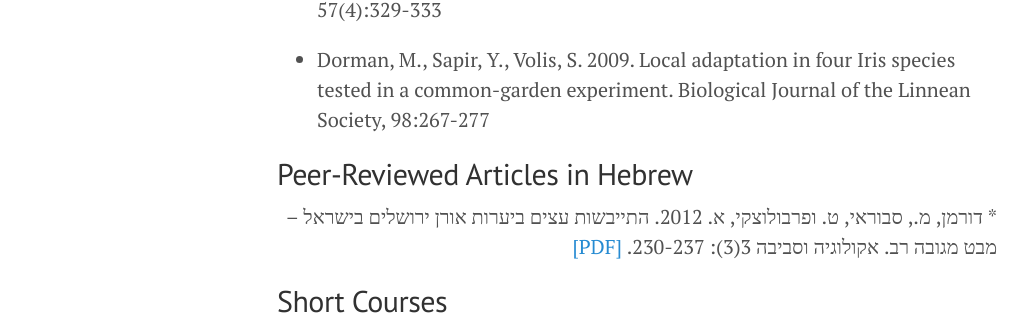
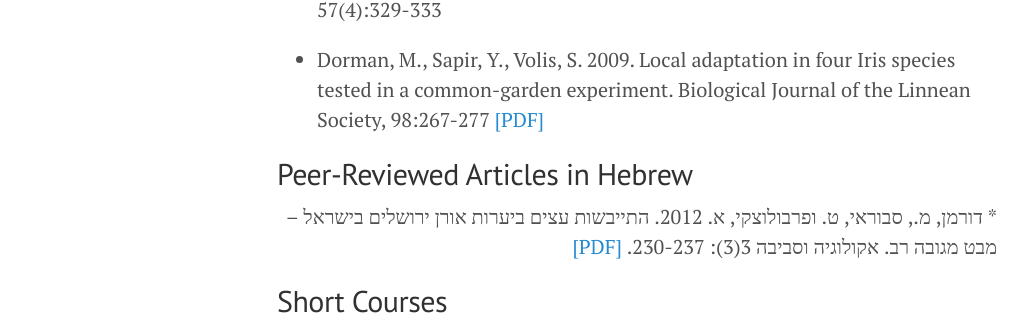
Before and after one commit to michaeldorman/michaeldorman.github.io, a Jekyll site: the page built from cv.md, in a window 1280 px wide and 900 px high, scrolled down 3131 px. Shown: the part 154-469 px from the top of the window, without its empty margins (3-1030 px from the left). Built offline with Jekyll 4.4.1, drawn with Linux system fonts in a browser that asks for light colours.

Commit message:
Update cv.md

```diff
--- a/cv.md
+++ b/cv.md
@@ -90,7 +90,7 @@
 
 * Dorman, M., Melnikov, P., Sapir, Y., Volis, S. 2009. Factors affecting dormancy of Oncocyclus iris seeds. Israel Journal of Plant Sciences, 57(4):329-333
 
-* Dorman, M., Sapir, Y., Volis, S. 2009. Local adaptation in four Iris species tested in a common-garden experiment. Biological Journal of the Linnean Society, 98:267-277
+* Dorman, M., Sapir, Y., Volis, S. 2009. Local adaptation in four Iris species tested in a common-garden experiment. Biological Journal of the Linnean Society, 98:267-277 <a href="https://www.dropbox.com/s/t3lclvd55btz094/Dorman%20et%20al%202009a.pdf?dl=0">[PDF]</a>
 
 ## Peer-Reviewed Articles in Hebrew
 
```
